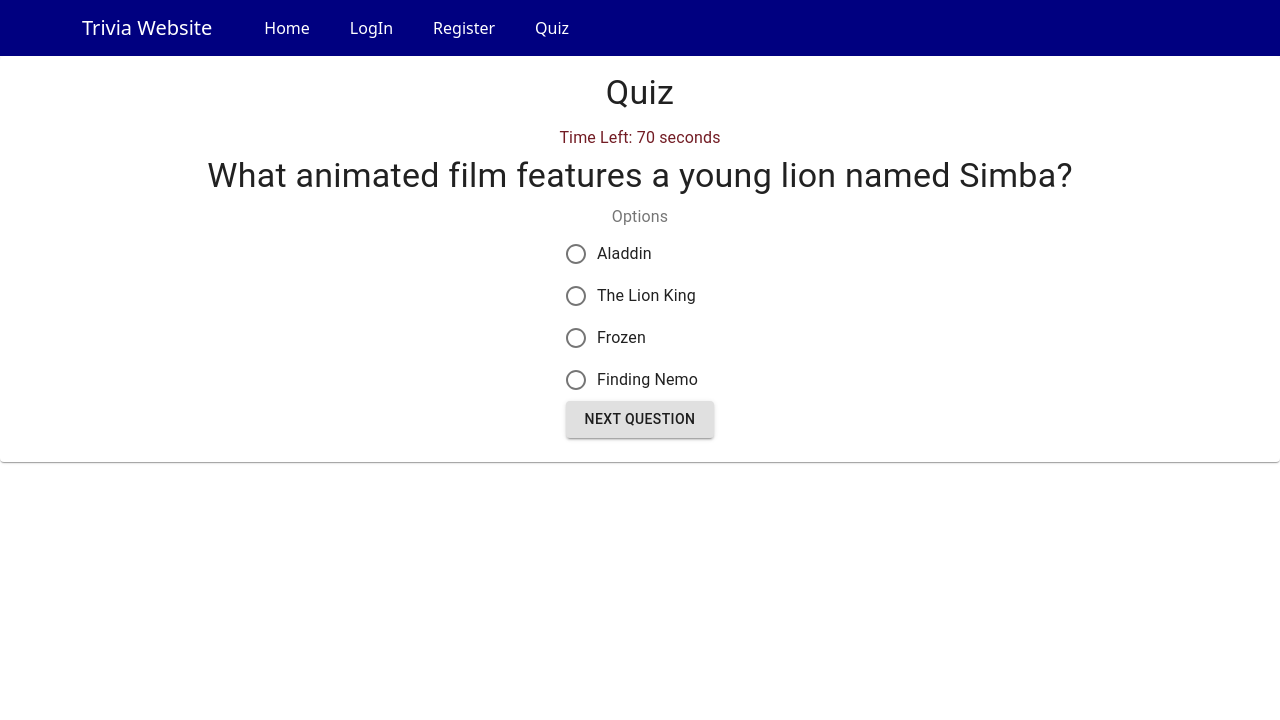
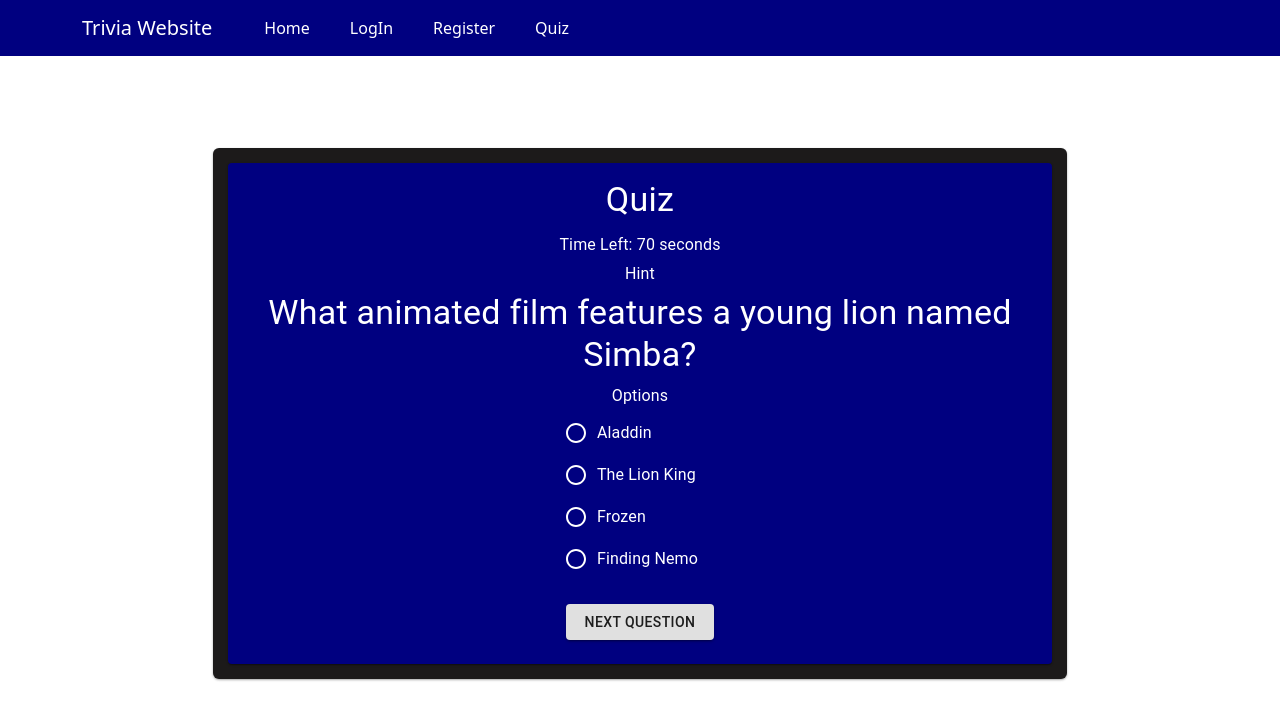
Before and after one commit to RapiddShadow/CS545---HCI-Project, a React (Create React App) app in the folder client/: page /quiz in a window 1280 px wide. Shown: the top 720 px of the page. Built offline with nearby package versions, Linux system fonts and the light colour scheme.

Commit message:
quiz card beautified

```diff
--- a/client/src/components/Navigation.js
+++ b/client/src/components/Navigation.js
@@ -85,7 +85,7 @@ const Navigation = () => {
           SignOut
         </NavLink>
         <NavLink className='nav-links' to='/user-profile'>
-          My profile
+          My Profile
         </NavLink>
       </nav>
     );
--- a/client/src/components/QuizCard.js
+++ b/client/src/components/QuizCard.js
@@ -105,26 +105,42 @@ const QuizCard = () => {
   };
 
   return (
-    <Card>
+
+    <div className="col-md-8 offset-2 align-items-center ">
+      <br /><br /><br></br>
+      <div className="wsk-cp-matches ">
+
+    <Card style={{
+        background: 'navy', // Blue background
+        color: 'white', // White text
+      }}>
       <CardContent>
         <Typography variant="h4" gutterBottom>
           Quiz
         </Typography>
-        <Typography variant="body1" gutterBottom>
-          Time Left: {seconds} seconds
+
+        <Typography variant="body1" gutterBottom style={{ color: 'white' }}>
+            Time Left: {seconds} seconds
         </Typography>
+
+        <Typography variant="body1" gutterBottom style={{ color: 'white' }}>
+            Hint
+        </Typography>
+
+
         {currentQuestion < questionsData.length ? (
           <>
             <Typography variant="h4" gutterBottom>
               {questionsData[currentQuestion].question}
             </Typography>
             <FormControl component="fieldset">
-              <FormLabel component="legend">Options</FormLabel>
+              <FormLabel component="legend" style={{ color: 'white' }}>Options</FormLabel>
               <RadioGroup value={selectedOption} onChange={handleOptionChange}>
                 {questionsData[currentQuestion].options.map((option, index) => (
-                  <FormControlLabel key={index} value={option} control={<Radio />} label={option} />
+                  <FormControlLabel key={index} value={option} control={<Radio style={{ color: 'white' }} />}  label={option} />
                 ))}
               </RadioGroup>
+              <br></br>
               {!isTimeOut && (
               <Button variant="contained" onClick={handleNextQuestion}>
                 Next Question
@@ -154,6 +170,7 @@ const QuizCard = () => {
         )}
       </CardContent>
     </Card>
+    </div></div>
   );
 };
 
```
